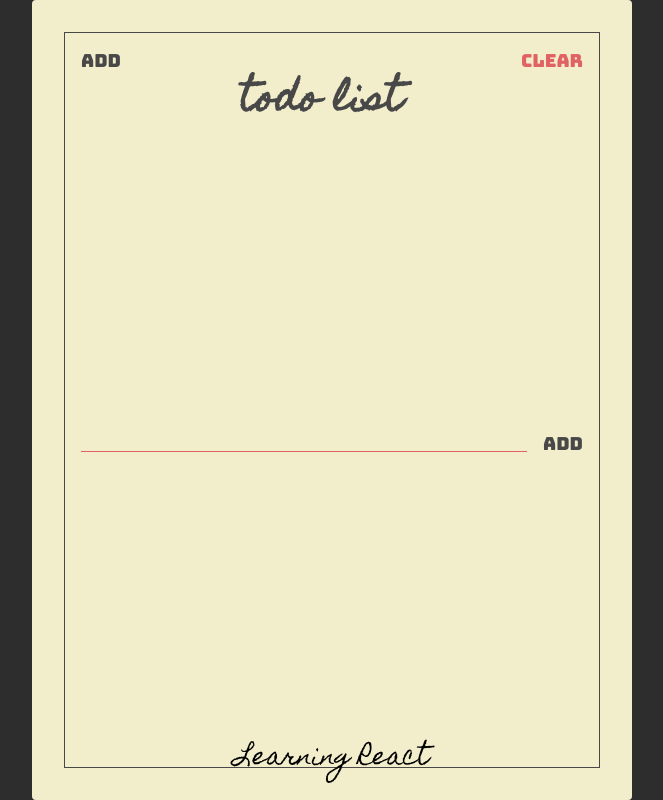
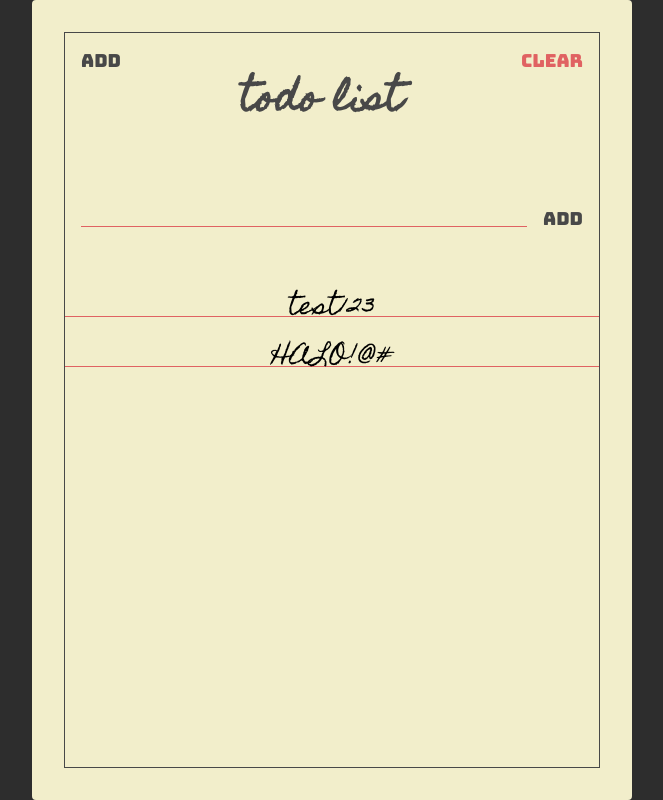
Before and after one commit to daniarfadd/React-Todolist, a React (Create React App) app: page / in a window 1280 px wide. Shown: the whole page, without its empty margins (308-971 px from the left). Built offline with nearby package versions, Linux system fonts and the light colour scheme.

Commit message:
Make pages and todo component

```diff
--- a/src/App.js
+++ b/src/App.js
@@ -1,29 +1,8 @@
 import React from "react";
 import "./styles.css";
 
-import Paper from "./components/Paper";
+import TodoList from "./pages/TodoList";
 
 export default function App() {
-  return (
-    <Paper>
-      <section class="header">
-        <button class="header-btn main-black-color">Add</button>
-        <h1 class="header-title">Todo List</h1>
-        <button class="header-btn main-red-color">Clear</button>
-      </section>
-
-      <section class="add">
-        <form action="" class="add-form">
-          <input type="text" class="add-input" />
-          <button class="add-btn main-black-color">Add</button>
-        </form>
-      </section>
-
-      <section class="todos">
-        <div class="todo">
-          <span class="todo-text">Learning React</span>
-        </div>
-      </section>
-    </Paper>
-  );
+  return <TodoList />;
 }
--- a/src/components/Header.jsx
+++ b/src/components/Header.jsx
@@ -0,0 +1,14 @@
+import React from "react";
+// mengimport react dari library react
+
+const Header = () => {
+  return (
+    <section class="header">
+      <button class="header-btn main-black-color">Add</button>
+      <h1 class="header-title">Todo List</h1>
+      <button class="header-btn main-red-color">Clear</button>
+    </section>
+  );
+};
+
+export default Header;
--- /dev/null
+++ b/src/components/Todo.jsx
@@ -0,0 +1,16 @@
+import React from "react";
+import PropTypes from "prop-types";
+
+const Todo = (props) => {
+  return (
+    <div class="todo">
+      <span class="todo-text">{props.text}</span>
+    </div>
+  );
+};
+
+Todo.propTypes = {
+  text: PropTypes.string.isRequired
+};
+
+export default Todo;
--- a/src/components/TodoForm.jsx
+++ b/src/components/TodoForm.jsx
@@ -0,0 +1,15 @@
+import React from "react";
+// mengimport react dari library react
+
+const TodoForm = () => {
+  return (
+    <section class="add">
+      <form action="" class="add-form">
+        <input type="text" class="add-input" />
+        <button class="add-btn main-black-color">Add</button>
+      </form>
+    </section>
+  );
+};
+
+export default TodoForm;
--- a/src/components/Todos.jsx
+++ b/src/components/Todos.jsx
@@ -0,0 +1,24 @@
+import React from "react";
+// mengimport react dari library react
+import Todo from "./Todo";
+
+const Todos = () => {
+  const todos = [
+    {
+      text: "test123"
+    },
+    {
+      text: "HALO!@#"
+    }
+  ];
+  // ini merupakan dummy objects yang berupa array of object
+  return (
+    <section class="todos">
+      {todos.map((todo) => {
+        return <Todo text={todo.text} />;
+      })}
+    </section>
+  );
+};
+
+export default Todos;
--- /dev/null
+++ b/src/pages/TodoList.jsx
@@ -0,0 +1,18 @@
+import React from "react";
+
+import Paper from "../components/Paper";
+import Header from "../components/Header";
+import TodoForm from "../components/TodoForm";
+import Todos from "../components/Todos";
+
+const TodoList = () => {
+  return (
+    <Paper>
+      <Header />
+      <TodoForm />
+      <Todos />
+    </Paper>
+  );
+};
+
+export default TodoList;
--- a/src/styles.css
+++ b/src/styles.css
@@ -137,6 +137,8 @@
 .todos {
   display: flex;
   flex-direction: column;
+
+  min-height: 500px;
 }
 
 .todo {
@@ -146,15 +148,17 @@
   /* flex grow 1, flex ring 0, flex basis auto */
   text-align: center;
 
-  min-height: 34px;
+  max-height: 34px;
   margin: 16px 0 0;
   font-family: "Homemade Apple", sans-serif;
   font-size: 24px;
 
-  border-bottom: 1px solid var(main-red-color);
+  border-bottom: 1px solid var(--main-red-color);
 }
 
 .todo-text {
+  width: 100%;
+  height: 50px;
   position: absolute;
   left: 50%;
   transform: translate(-50%);
```
